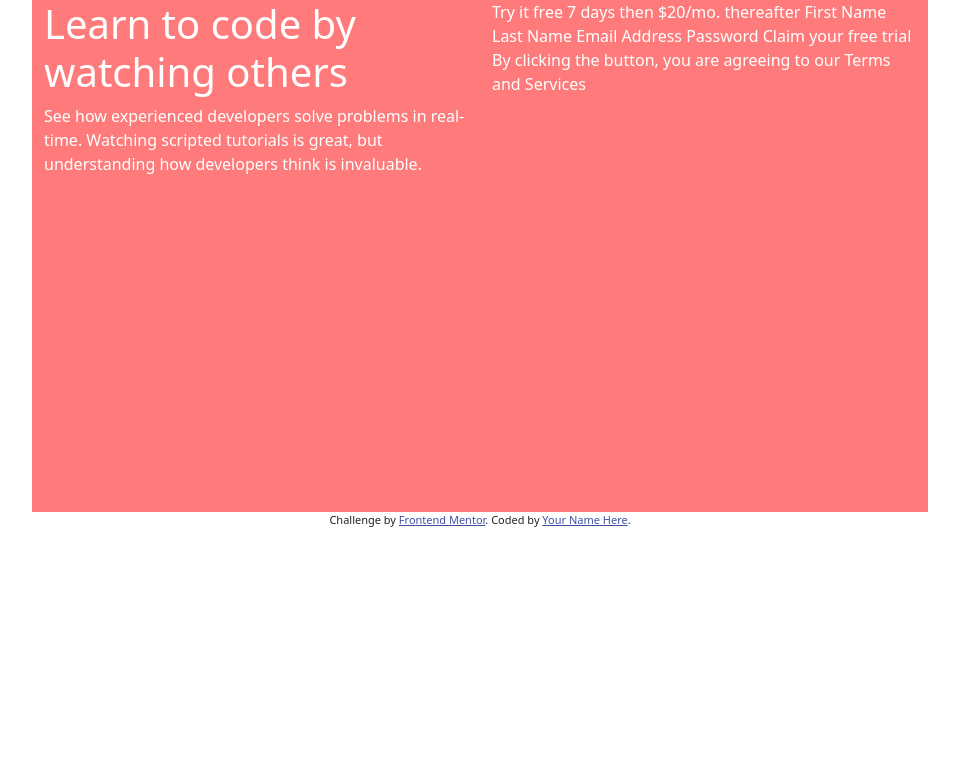
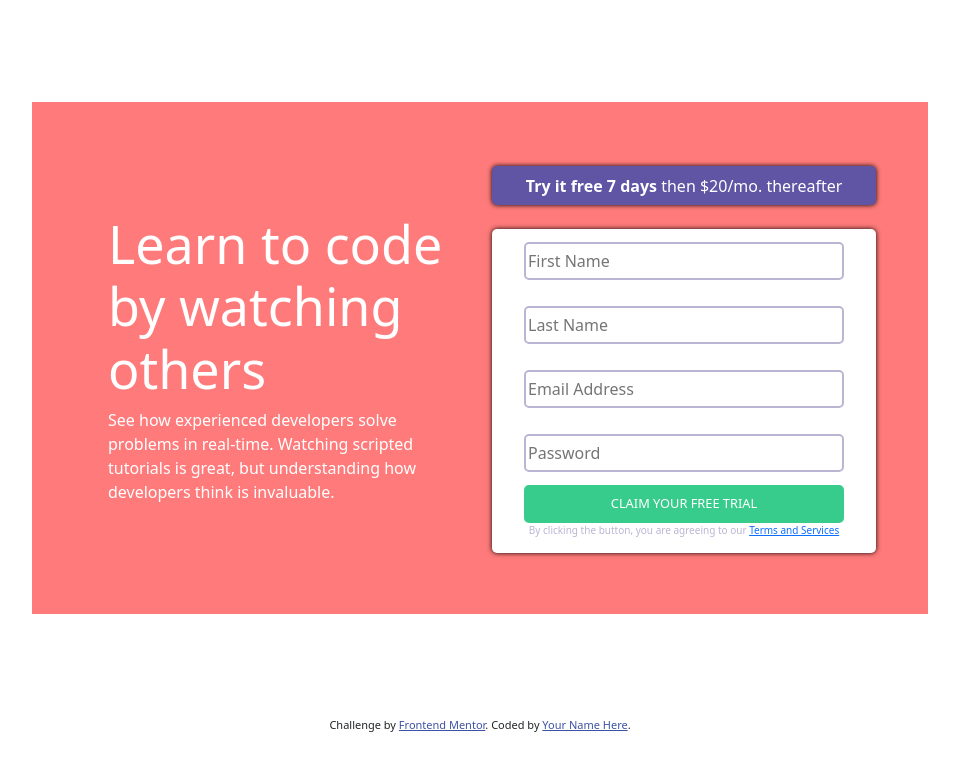
Before and after one commit to swazunga/intro-component, a plain HTML site: page index.html in a window 1280 px wide. Shown: the whole page, without its empty margins (160-1119 px from the left). Drawn offline with nearby package versions, Linux system fonts and the light colour scheme.

Commit message:
styling mostly done, working on js

```diff
--- a/assets/css/style.css
+++ b/assets/css/style.css
@@ -7,17 +7,79 @@
 }
 
 .box {
-  margin: auto;
+  margin: 8vw auto;
   color: white;
   background-color: var(--Red);
   height: 40vw;
   width: 70vw;
 }
 
+h1 {
+  font-size: 52px;
+}
+.leftColumn {
+  display: flex;
+  flex-wrap: wrap;
+  flex-direction: column;
+  justify-content: center;
+  margin: 0 0 0 5vw;
+  width: 30vw;
+}
+
+.tryBtn {
+  background-color: var(--Blue);
+  color: white;
+  width: 30vw;
+  height: 3vw;
+  border-style: none;
+  border-radius: 5px;
+  margin: 5vw 0 0 0;
+  box-shadow: 0 0 5px 0 black;
+}
+
+.rightBox {
+  width: 30vw;
+  background-color: white;
+  border-radius: 5px;
+  box-shadow: 0 0 5px 0 black;
+}
+
+input {
+  text-align: left;
+  margin: 1vw 0 1vw 2.5vw;
+  width: 25vw;
+  height: 3vw;
+  border-color: var(--GrayishBlue);
+  border-style: solid;
+  border-radius: 5px;
+}
+
+.claimBtnDiv {
+  display: flex;
+  justify-content: center;
+  font-size: 1vw;
+}
+
+.claimBtn {
+  background-color: var(--Green);
+  color: white;
+  border-style: none;
+  border-radius: 5px;
+  width: 25vw;
+  height: 3vw;
+}
+
+.endP {
+  text-align: center;
+  color: var(--GrayishBlue);
+  font-size: 10px;
+}
+
 .attribution {
   font-size: 11px;
   text-align: center;
 }
+
 .attribution a {
   color: hsl(228, 45%, 44%);
 }
--- a/assets/js/script.js
+++ b/assets/js/script.js
@@ -0,0 +1,9 @@
+var claimBtn = document.querySelector(".claimBtn");
+entry = [];
+
+function submitForm() {
+  var entryObj = {};
+  console.log("Submit");
+}
+
+claimBtn.addEventListener("click", submitForm);
--- a/index.html
+++ b/index.html
@@ -29,9 +29,24 @@
         invaluable.
       </div>
       <div class="col-sm-6 rightColumn">
-        Try it free 7 days then $20/mo. thereafter First Name Last Name Email
-        Address Password Claim your free trial By clicking the button, you are
-        agreeing to our Terms and Services
+        <button class="tryBtn">
+          <b>Try it free 7 days</b> then $20/mo. thereafter</button
+        ><br /><br />
+        <div class="rightBox">
+          <form class="form">
+            <input type="text" placeholder="First Name" /><br />
+            <input type="text" placeholder="Last Name" /><br />
+            <input type="email" placeholder="Email Address" /><br />
+            <input type="password" placeholder="Password" /><br />
+          </form>
+          <div class="claimBtnDiv">
+            <button class="claimBtn">CLAIM YOUR FREE TRIAL</button>
+          </div>
+          <p class="endP">
+            By clicking the button, you are agreeing to our
+            <a class="TOU" href="#">Terms and Services</a><br /><br />
+          </p>
+        </div>
       </div>
     </div>
     <footer>
@@ -42,5 +57,6 @@
         >. Coded by <a href="#">Your Name Here</a>.
       </p>
     </footer>
+    <script src="assets/js/script.js"></script>
   </body>
 </html>
```
